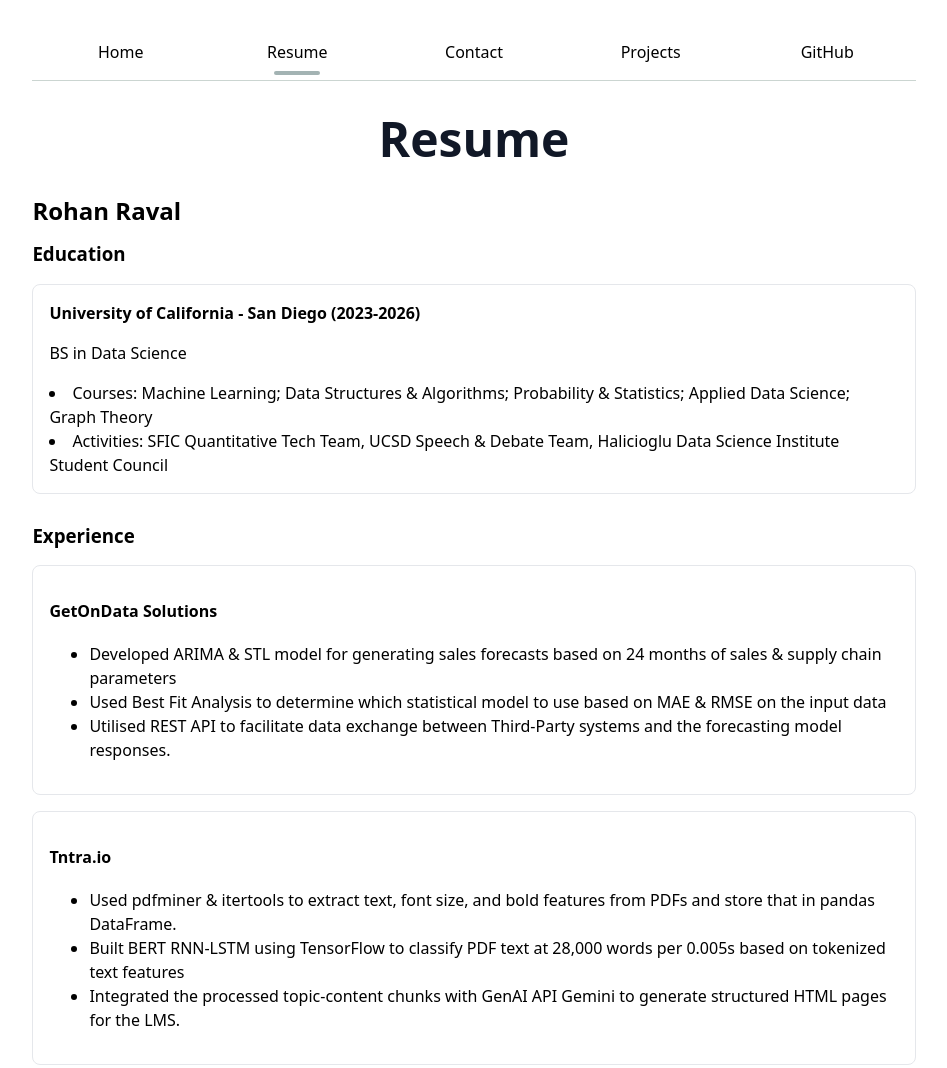
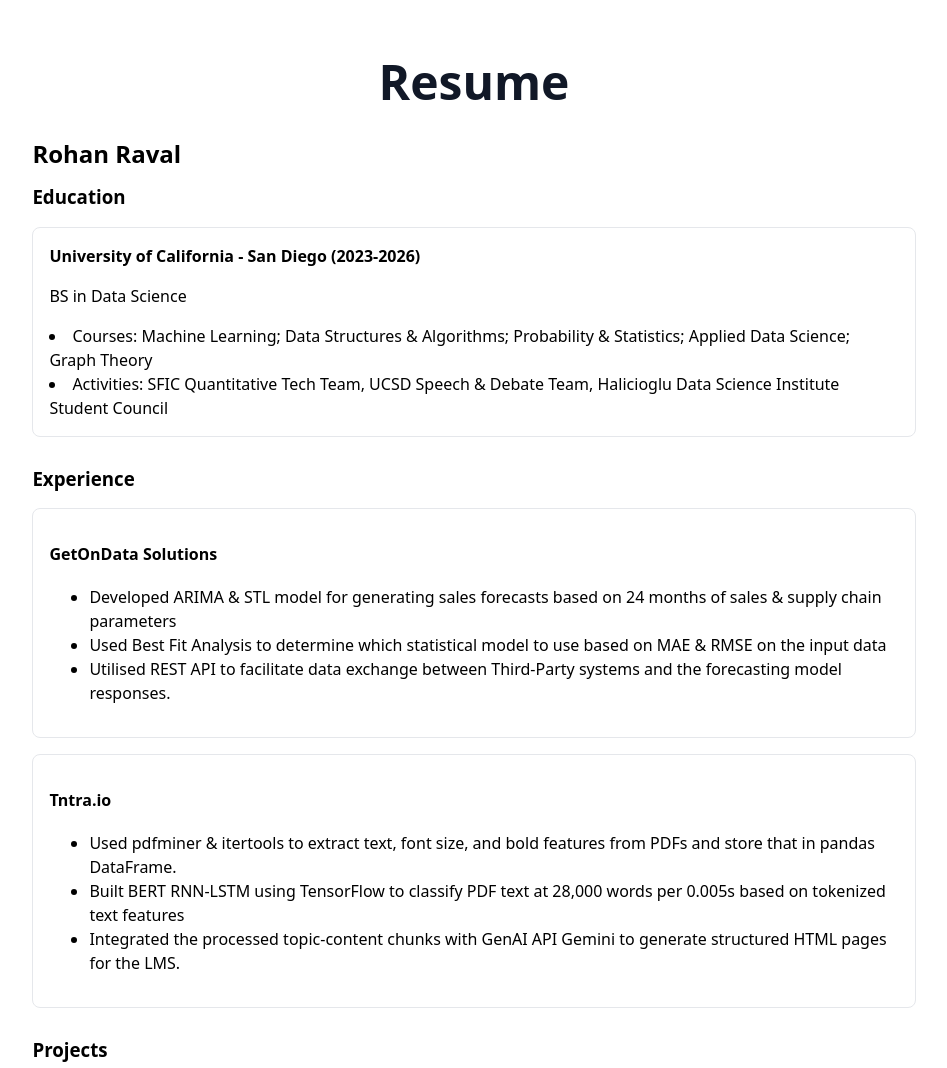
Before and after one commit to rohanraval2/portfolio, a plain HTML site: page resume/index.html in a window 1280 px wide. Shown: the top 1068 px of the page, without its empty margins (166-1113 px from the left). Drawn offline with Linux system fonts and the light colour scheme.

Commit message:
updating nav bar lab03

```diff
--- a/resume/index.html
+++ b/resume/index.html
@@ -7,15 +7,7 @@
     <link rel="stylesheet" href="/portfolio/style.css">
 </head>
 <body class="resume-page">
-    <nav>
-        <ul>
-            <li><a href="/portfolio/index.html">Home</a></li>
-            <li><a href="/portfolio/resume/index.html" class="active">Resume</a></li>
-            <li><a href="/portfolio/contact/index.html">Contact</a></li>
-            <li><a href="/portfolio/projects/index.html">Projects</a></li>
-            <li><a href="https://github.com/rohanraval2" target="_blank">GitHub</a></li>
-        </ul>
-    </nav>
+    <script type="module" src="global.js"></script>
 
     <h1 class="resume-page"> Resume </h1>
 
```
Also changed, not shown: contact/index.html (+1 -9 lines), index.html (+0 -9 lines).
